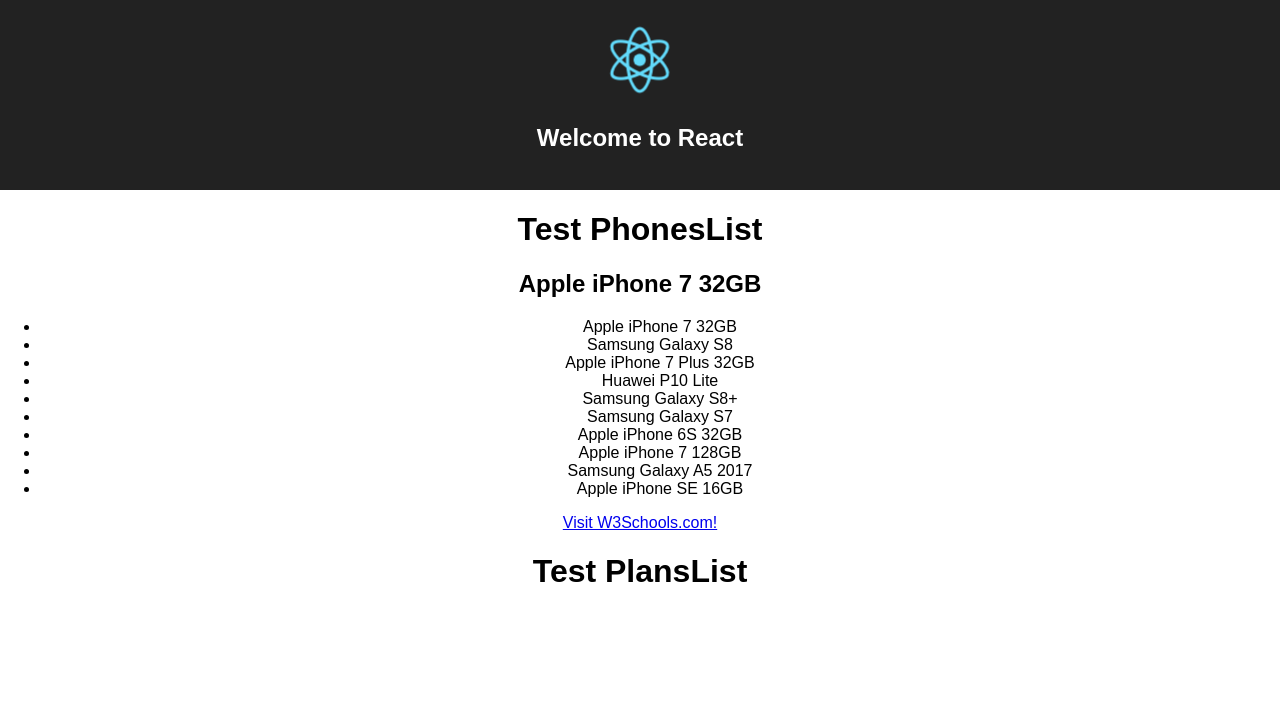
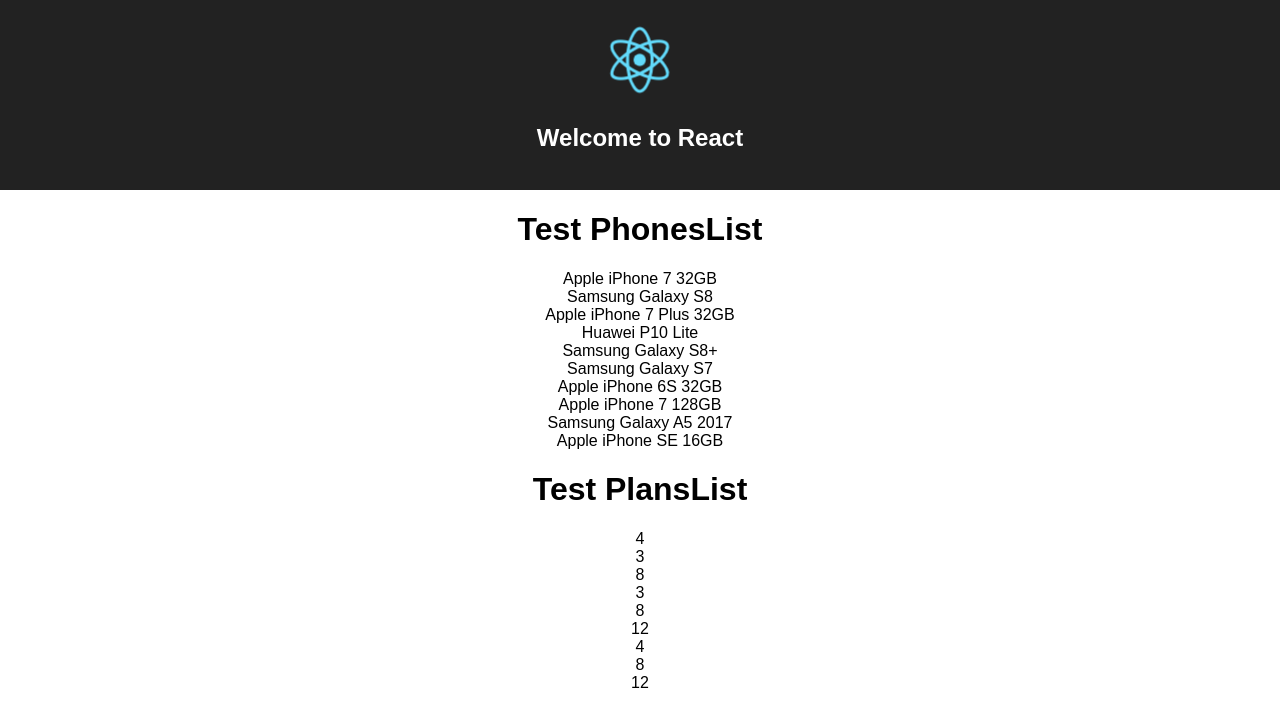
Before and after one commit to ewoudtm/tds, a React (Create React App) app: page / in a window 1280 px wide. Shown: the top 726 px of the page. Built offline with nearby package versions, Linux system fonts and the light colour scheme.

Commit message:
planslist showing seeds from store

```diff
--- a/src/containers/phonesList.js
+++ b/src/containers/phonesList.js
@@ -16,12 +16,11 @@
     this.props.selectPhone(phone)
   }
 
-  renderPhonesList(phones){
-    console.log(phones)
+  renderPhonesList(){
     return (
-      phones.map((phone) => {
+      this.props.phones.map((phone) => {
         return (
-          <li
+          <div
             key = {phone.id}
             onClick={
               () => {
@@ -31,7 +30,7 @@
             }
           >
             {phone.full_name}
-          </li>
+          </div>
         )
       })
     )
@@ -39,17 +38,11 @@
 
 
   render() {
-    const { phones } = this.props
     return (
       <div>
         <div><h1>Test PhonesList</h1></div>
-        <div><h2>{phones[0].full_name}</h2></div>
-        <ul>
-          { this.renderPhonesList(phones) }
-        </ul>
-        <div><a href="https://www.w3schools.com">Visit W3Schools.com!</a></div>
         <div>
-
+          { this.renderPhonesList() }
         </div>
       </div>
     )
--- a/src/containers/plansList.js
+++ b/src/containers/plansList.js
@@ -1,34 +1,36 @@
-import React, { PureComponent, PropTypes } from 'react'
+import React, { PureComponent } from 'react'
 import { connect } from 'react-redux'
-import fetchPlans from '../actions/fetchPlans'
+
 
 export class PlansList extends PureComponent {
 
-  renderPlansList(plans) {
-    this.props.plans.map((plan, index) => {
-      return (
-        <li key = {index}>
-          <div>provider: {plan.provider.id}</div>
-        </li>
-      )
-    })
+  renderPlansList(){
+    return (
+      this.props.plans.map((plan, index) => {
+        return (
+          <div key = {index}>
+            <div>{plan[0].provider.id}</div>
+            <div>{plan[1].provider.id}</div>
+            <div>{plan[2].provider.id}</div>
+          </div>
+        )
+      })
+    )
   }
 
   render() {
     return (
       <div>
         <div><h1>Test PlansList</h1></div>
-        <ul>
-          { this.renderPlansList.bind(this) }
-        </ul>
+        <div>
+          { this.renderPlansList()}
+        </div>
       </div>
     )
   }
 }
 
 
-
-
 const mapStateToProps = ({ plans }) => ({ plans })
 
 export default connect(mapStateToProps)(PlansList)
```
